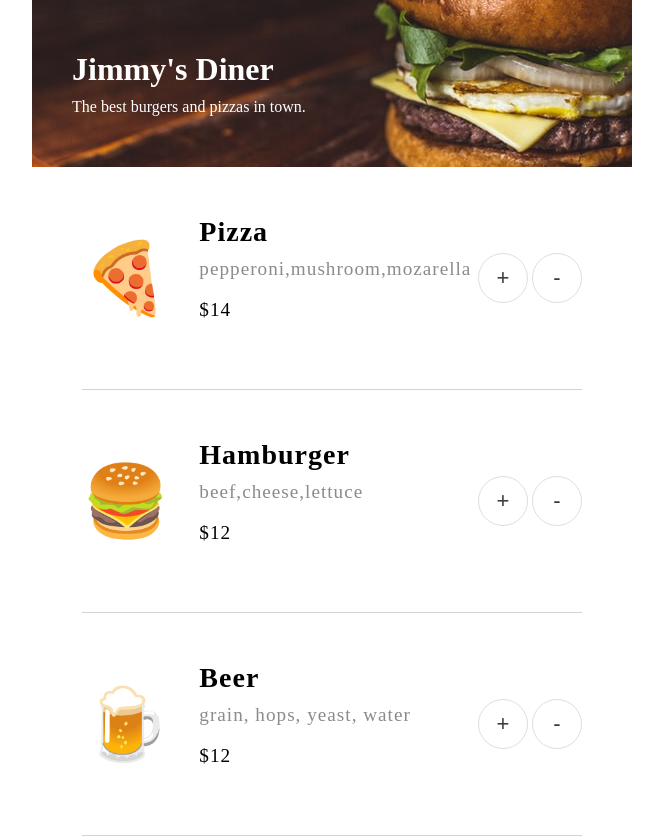
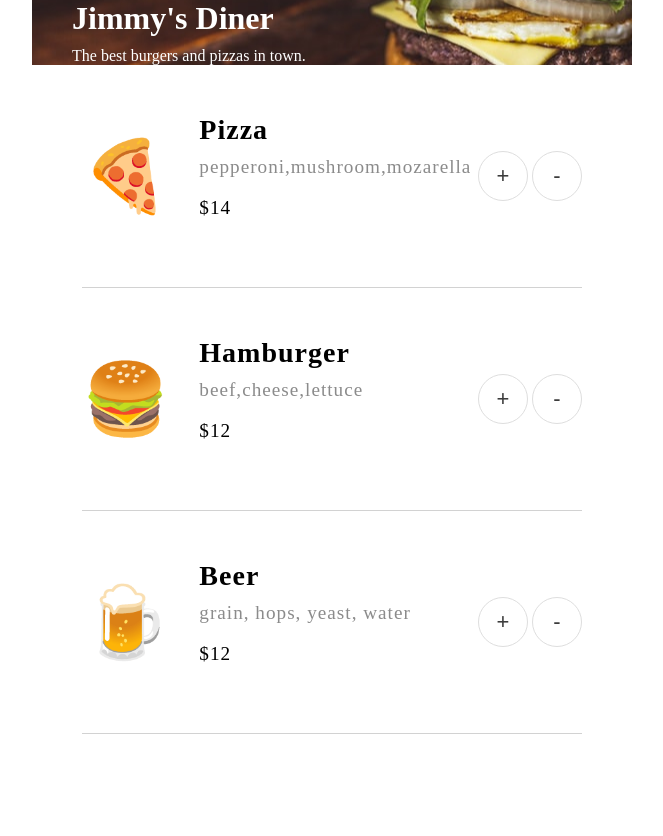
Before and after one commit to ugochianoka/restaurantorderingbyugobeke, a plain HTML site: page index.html in a window 1280 px wide. Shown: the whole page, without its empty margins (308-971 px from the left). After the commit the page ends 800 px from the top, so only its background shows below. Drawn offline with Linux system fonts and the light colour scheme; a web font is replaced by a local one.

Commit message:
Update index.css

```diff
--- a/index.css
+++ b/index.css
@@ -15,7 +15,7 @@ header {
     background-position-y: 70%;
     color: white;
     display: flex;
-    height: 10.438rem;
+    height: 20%;
 }
 
 .header-content {
@@ -35,6 +35,7 @@ header {
     display: flex;
     margin: 0px 3.125rem;
     font-size: 1.2rem;
+    height: 17%;
 }
 
 .snack-details{
```
